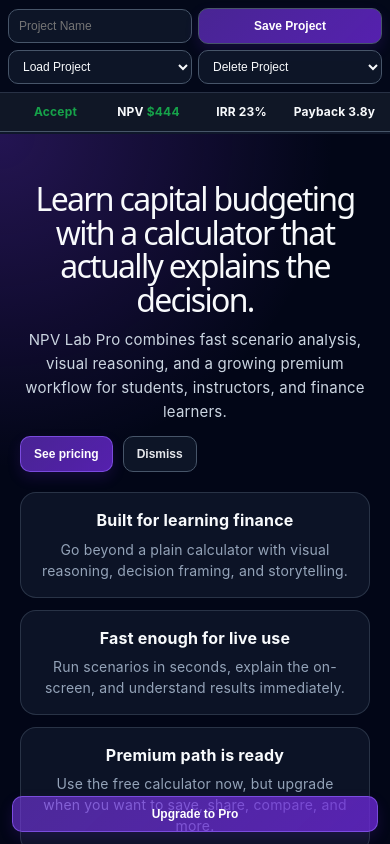
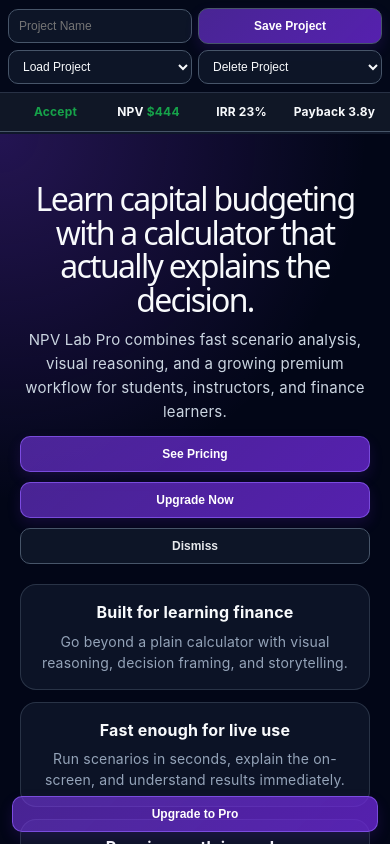
Before and after one commit to armstrma/npv-calculator, a React (Vite) app: page / in a window 390 px wide. Shown: the top 844 px of the page. Built offline with nearby package versions, Linux system fonts and the light colour scheme.

Commit message:
Rework mobile hero action layout

```diff
--- a/src/App.css
+++ b/src/App.css
@@ -48,6 +48,13 @@
   display: grid;
   gap: 12px;
   align-content: start;
+}
+.product-page-copy-top {
+  display: grid;
+  gap: 12px;
+}
+.product-page-actions-bottom {
+  margin-top: auto;
 }
 .product-badge {
   display: inline-flex;
@@ -652,6 +659,15 @@
     margin-top: 134px;
     padding-top: 48px;
   }
+  .product-page-actions {
+    display: grid;
+    grid-template-columns: 1fr;
+  }
+  .hero-pricing-button,
+  .hero-upgrade-button,
+  .hero-dismiss-button {
+    width: 100%;
+  }
   .project-toolbar {
     display: grid;
     grid-template-columns: minmax(0, 1fr) minmax(0, 1fr);
--- a/src/App.jsx
+++ b/src/App.jsx
@@ -764,17 +764,22 @@
       {showProductHero && (
       <section className="product-page-hero">
         <div className="product-page-copy">
-          <h1 className="product-page-title">Learn capital budgeting with a calculator that actually explains the decision.</h1>
-          <p className="product-page-subtitle">
-            NPV Lab Pro combines fast scenario analysis, visual reasoning, and a growing premium workflow for students, instructors, and finance learners.
-          </p>
-          <div className="product-page-actions">
-            <button type="button" className="button-primary" onClick={() => setShowUpgradeModal(true)}>
-              See pricing
+          <div className="product-page-copy-top">
+            <h1 className="product-page-title">Learn capital budgeting with a calculator that actually explains the decision.</h1>
+            <p className="product-page-subtitle">
+              NPV Lab Pro combines fast scenario analysis, visual reasoning, and a growing premium workflow for students, instructors, and finance learners.
+            </p>
+          </div>
+          <div className="product-page-actions product-page-actions-bottom">
+            <button type="button" className="button-primary hero-pricing-button" onClick={() => setShowUpgradeModal(true)}>
+              See Pricing
+            </button>
+            <button type="button" className="button-primary hero-upgrade-button" onClick={() => setShowUpgradeModal(true)}>
+              Upgrade Now
             </button>
             <button
               type="button"
-              className="button-secondary"
+              className="button-secondary hero-dismiss-button"
               onClick={() => {
                 setShowProductHero(false);
                 window.scrollTo({ top: 0, behavior: 'smooth' });
```
